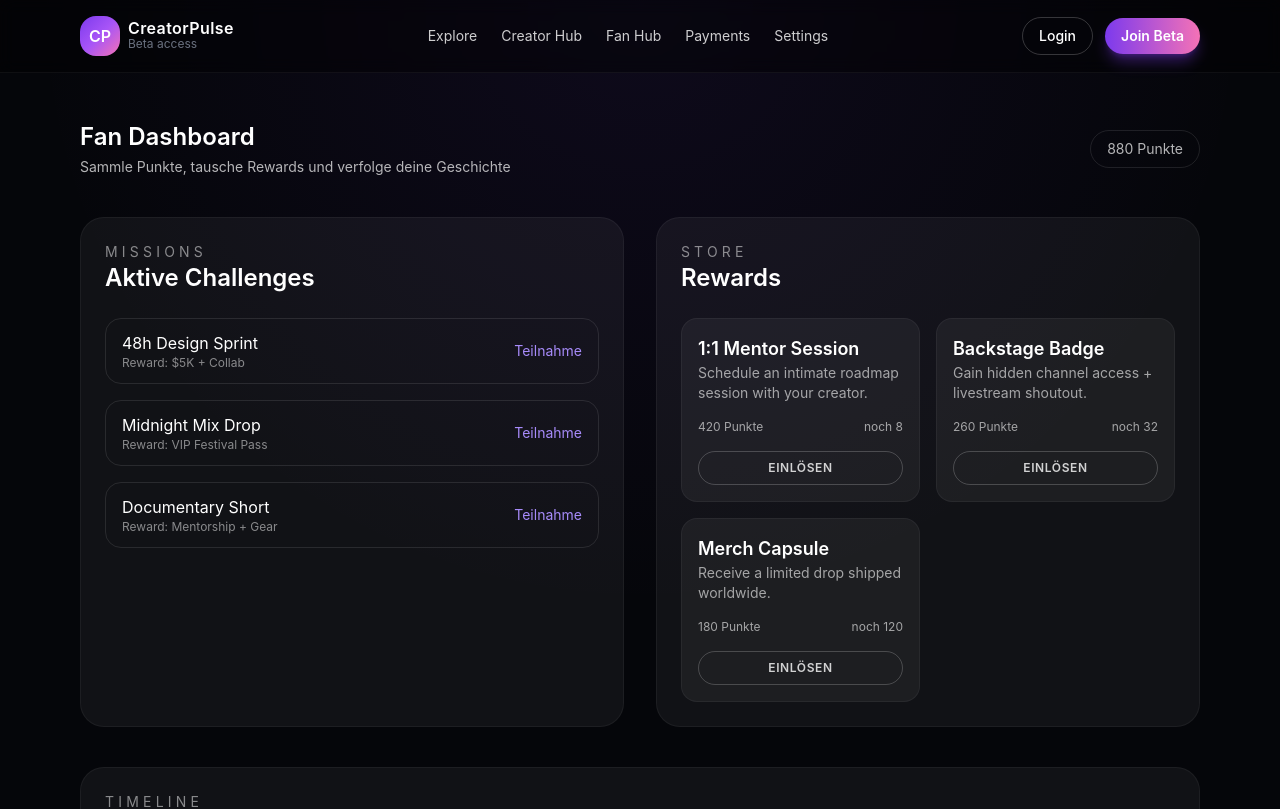
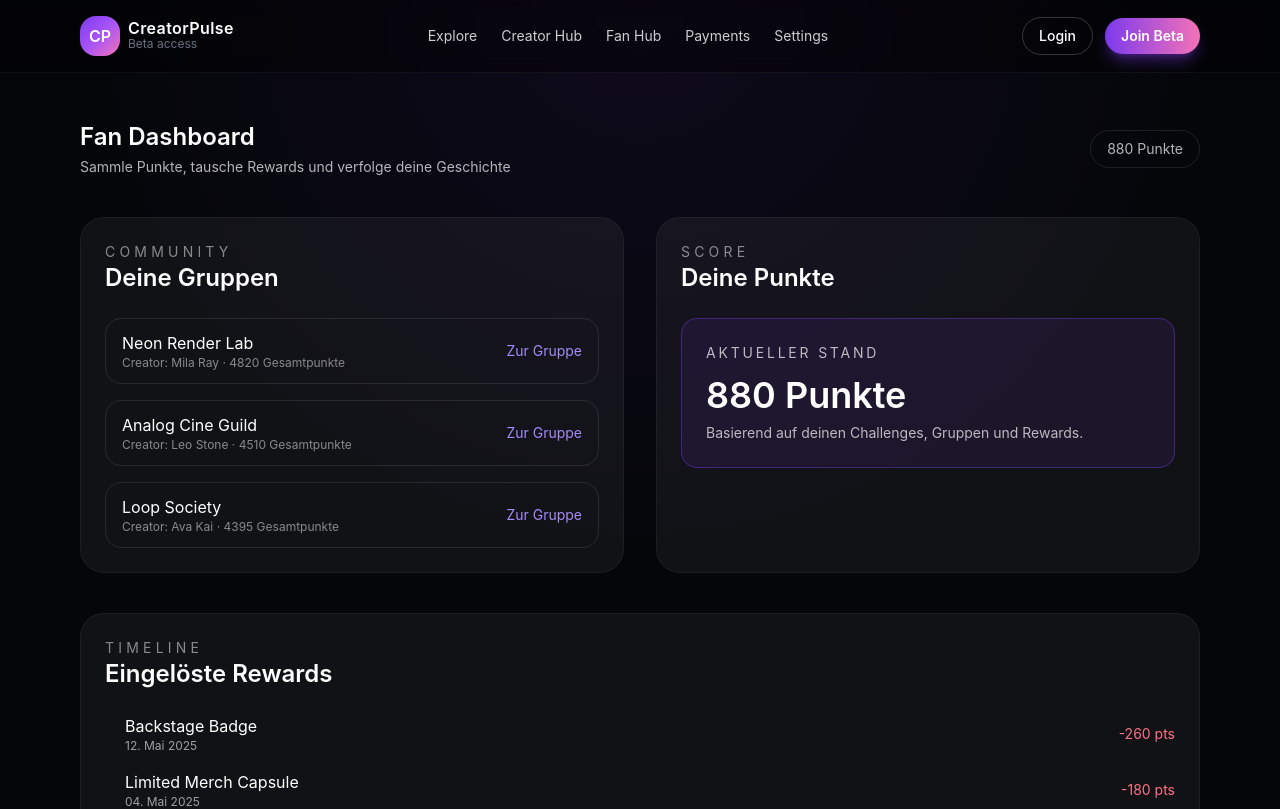
Before and after one commit to artverse456-debug/cnn2, a Next.js app in the folder creator-platform-ui/: page /dashboard/fan in a window 1280 px wide. Shown: the top 809 px of the page. Built offline with nearby package versions, Linux system fonts and the light colour scheme.

Commit message:
Reorganize fan hub sections

```diff
--- a/creator-platform-ui/app/dashboard/fan/page.tsx
+++ b/creator-platform-ui/app/dashboard/fan/page.tsx
@@ -2,13 +2,23 @@
 
 import { SectionHeader } from "@/components/SectionHeader";
 import { DashboardCard } from "@/components/DashboardCard";
-import { rewards, fanActivity, featuredChallenges } from "@/lib/data";
 import { useDashboardStore } from "@/store/useDashboardStore";
-import { RewardCard } from "@/components/RewardCard";
 import { Timeline } from "@/components/Timeline";
 
+const memberGroups = [
+  { id: "group-1", name: "Neon Render Lab", creator: "Mila Ray", totalPoints: 4820 },
+  { id: "group-2", name: "Analog Cine Guild", creator: "Leo Stone", totalPoints: 4510 },
+  { id: "group-3", name: "Loop Society", creator: "Ava Kai", totalPoints: 4395 },
+];
+
+const redeemedRewards = [
+  { id: "redeemed-1", action: "Backstage Badge", timestamp: "12. Mai 2025", delta: -260 },
+  { id: "redeemed-2", action: "Limited Merch Capsule", timestamp: "04. Mai 2025", delta: -180 },
+  { id: "redeemed-3", action: "1:1 Mentor Session", timestamp: "20. April 2025", delta: -420 },
+];
+
 export default function FanDashboard() {
-  const { fanPoints, adjustFanPoints } = useDashboardStore();
+  const { fanPoints } = useDashboardStore();
 
   return (
     <div className="mx-auto max-w-6xl space-y-10 px-4 py-12">
@@ -19,30 +29,30 @@ export default function FanDashboard() {
       />
 
       <div className="grid gap-8 md:grid-cols-2">
-        <DashboardCard title="Aktive Challenges" subtitle="missions">
-          {featuredChallenges.map((challenge) => (
-            <div key={challenge.id} className="flex items-center justify-between rounded-2xl border border-white/10 px-4 py-3">
+        <DashboardCard title="Deine Gruppen" subtitle="community">
+          {memberGroups.map((group) => (
+            <div key={group.id} className="flex items-center justify-between rounded-2xl border border-white/10 px-4 py-3">
               <div>
-                <p className="text-white">{challenge.title}</p>
-                <p className="text-xs text-white/50">Reward: {challenge.reward}</p>
+                <p className="text-white">{group.name}</p>
+                <p className="text-xs text-white/50">
+                  Creator: {group.creator} · {group.totalPoints} Gesamtpunkte
+                </p>
               </div>
-              <button className="text-sm text-primary-light" onClick={() => adjustFanPoints(40)}>
-                Teilnahme
-              </button>
+              <button className="text-sm text-primary-light">Zur Gruppe</button>
             </div>
           ))}
         </DashboardCard>
-        <DashboardCard title="Rewards" subtitle="store">
-          <div className="grid gap-4 md:grid-cols-2">
-            {rewards.map((reward) => (
-              <RewardCard key={reward.id} reward={reward} />
-            ))}
+        <DashboardCard title="Deine Punkte" subtitle="score">
+          <div className="rounded-2xl border border-primary/40 bg-primary/10 p-6 text-white">
+            <p className="text-sm uppercase tracking-[0.2em] text-white/70">Aktueller Stand</p>
+            <p className="mt-3 text-4xl font-semibold">{fanPoints} Punkte</p>
+            <p className="mt-2 text-sm text-white/70">Basierend auf deinen Challenges, Gruppen und Rewards.</p>
           </div>
         </DashboardCard>
       </div>
 
-      <DashboardCard title="Historie" subtitle="timeline">
-        <Timeline items={fanActivity} />
+      <DashboardCard title="Eingelöste Rewards" subtitle="timeline">
+        <Timeline items={redeemedRewards} />
       </DashboardCard>
     </div>
   );
```
